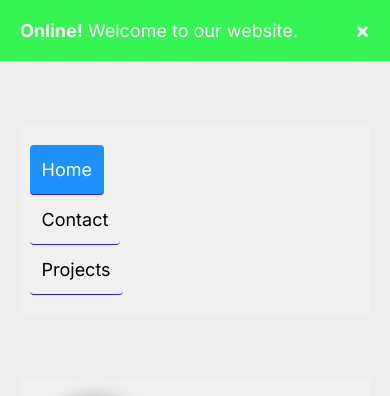
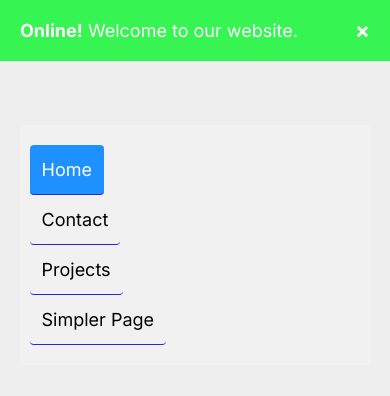
Before and after one commit to ShahkerTHD/My-Website, a website: page index.html in a window 390 px wide. Shown: the top 396 px of the page. Drawn offline with nearby package versions, Linux system fonts and the light colour scheme.

Commit message:
Added A simpler Version of the Page (Also used for Phones)

```diff
--- a/index.html
+++ b/index.html
@@ -29,8 +29,6 @@
 </head>
 
 <body>
-
-
   <div class="alert">
     <span class="closebtn" onclick="this.parentElement.style.display='none';">&times;</span>
     <strong>Online!</strong> Welcome to our website.
@@ -69,6 +67,7 @@
           <a class="active" href="#home">Home</a>
           <a href="contact.html">Contact</a>
           <a href="project.html">Projects</a>
+          <a href="https://Simpler-Personal-Website.thehackerdude1083.repl.co">Simpler Page</a>
         </div>
       </div>
 
```
